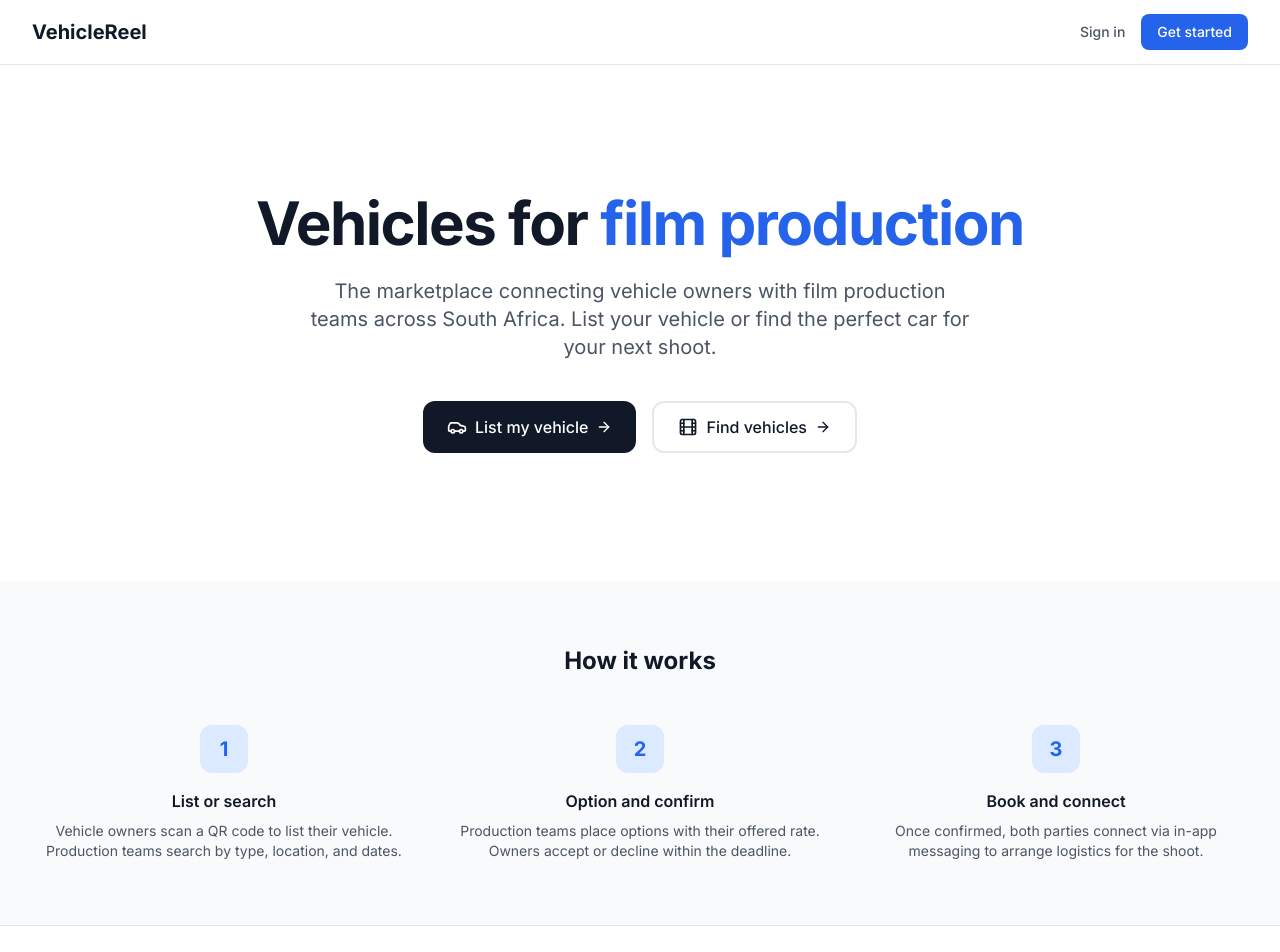
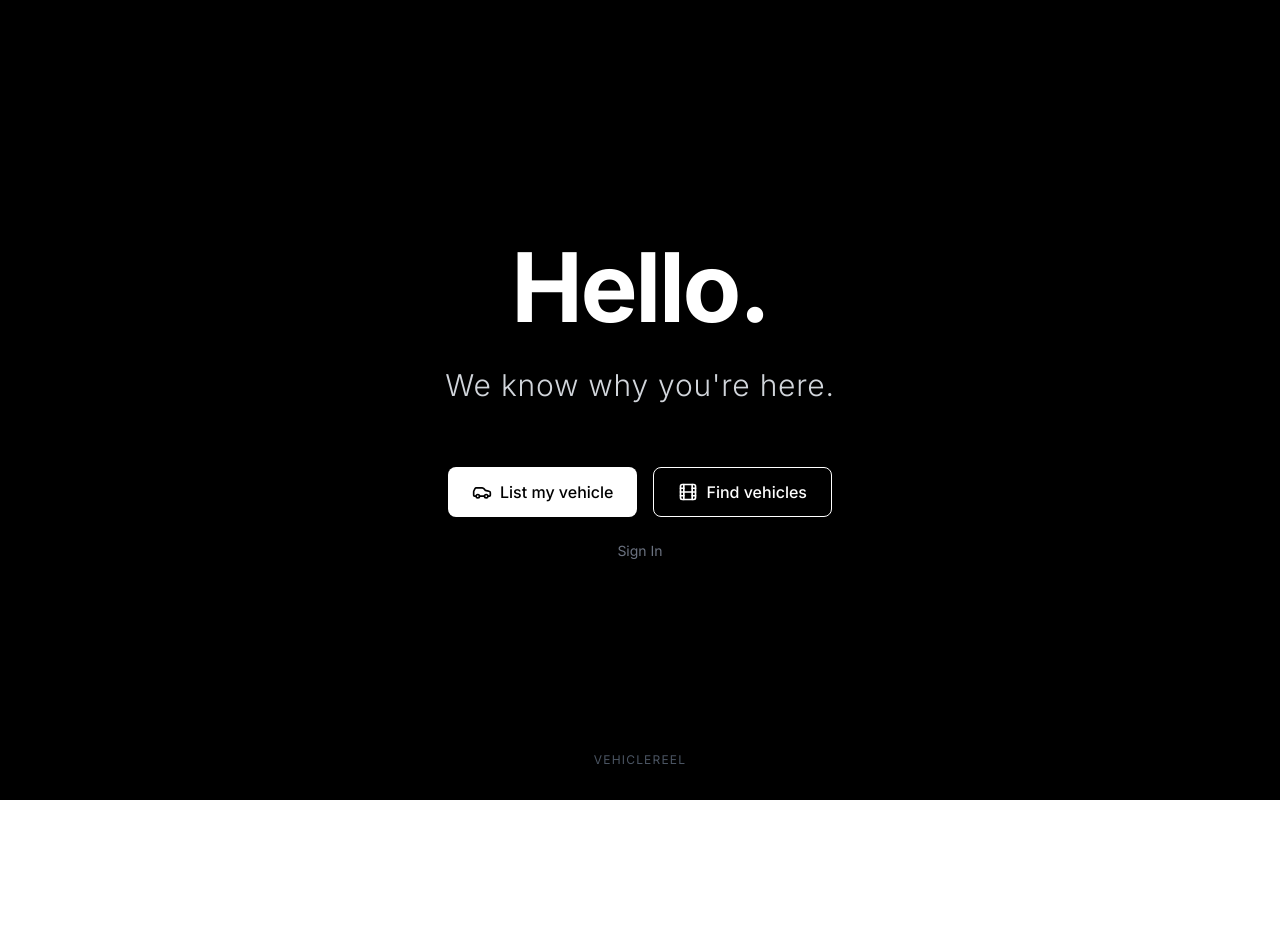
Before and after one commit to tomtownsend-tech/VehicleReel, a Next.js app: page / in a window 1280 px wide. Shown: the top 952 px of the page. After the commit the page ends 800 px from the top, so only its background shows below. Built offline with nearby package versions, Linux system fonts and the light colour scheme.

Commit message:
Replace landing page with cinematic animated intro sequence
Black background with timed fade-in: "Hello." → "We know why you're here." → CTA buttons + sign in link. Minimal, full-viewport design with VehicleReel wordmark at bottom.

Co-Authored-By: claude-flow <ruv@ruv.net>

```diff
--- a/src/app/page.tsx
+++ b/src/app/page.tsx
@@ -1,106 +1,82 @@
+'use client';
+
+import { useState, useEffect } from 'react';
 import Link from 'next/link';
-import { Car, Film, ArrowRight } from 'lucide-react';
+import { Car, Film } from 'lucide-react';
 
 export default function Home() {
+  const [showGreeting, setShowGreeting] = useState(false);
+  const [showTagline, setShowTagline] = useState(false);
+  const [showCTAs, setShowCTAs] = useState(false);
+
+  useEffect(() => {
+    const t1 = setTimeout(() => setShowGreeting(true), 100);
+    const t2 = setTimeout(() => setShowTagline(true), 1500);
+    const t3 = setTimeout(() => setShowCTAs(true), 3000);
+    return () => {
+      clearTimeout(t1);
+      clearTimeout(t2);
+      clearTimeout(t3);
+    };
+  }, []);
+
   return (
-    <div className="min-h-screen bg-white">
-      <header className="border-b border-gray-200">
-        <div className="max-w-7xl mx-auto px-4 sm:px-6 lg:px-8">
-          <div className="flex items-center justify-between h-16">
-            <span className="text-xl font-bold text-gray-900">VehicleReel</span>
-            <div className="flex items-center gap-4">
-              <Link
-                href="/login"
-                className="text-sm font-medium text-gray-600 hover:text-gray-900"
-              >
-                Sign in
-              </Link>
-              <Link
-                href="/register"
-                className="inline-flex items-center px-4 py-2 rounded-lg bg-blue-600 text-white text-sm font-medium hover:bg-blue-700 transition-colors"
-              >
-                Get started
-              </Link>
-            </div>
+    <div className="min-h-screen bg-black flex flex-col items-center justify-center px-4">
+      <div className="flex flex-col items-center gap-6 sm:gap-8">
+        <h1
+          className={`text-5xl sm:text-7xl md:text-8xl font-bold text-white tracking-tight transition-opacity duration-700 ${
+            showGreeting ? 'opacity-100' : 'opacity-0'
+          }`}
+        >
+          Hello.
+        </h1>
+
+        <p
+          className={`text-lg sm:text-2xl md:text-3xl text-gray-300 font-light tracking-wide transition-opacity duration-700 ${
+            showTagline ? 'opacity-100' : 'opacity-0'
+          }`}
+        >
+          We know why you&apos;re here.
+        </p>
+
+        <div
+          className={`flex flex-col items-center gap-4 mt-4 sm:mt-8 transition-opacity duration-700 ${
+            showCTAs ? 'opacity-100' : 'opacity-0'
+          }`}
+        >
+          <div className="flex flex-col sm:flex-row gap-3 sm:gap-4">
+            <Link
+              href="/register?role=OWNER"
+              className="inline-flex items-center justify-center gap-2 px-6 py-3 rounded-lg bg-white text-black font-medium hover:bg-gray-200 transition-colors"
+            >
+              <Car className="h-5 w-5" />
+              List my vehicle
+            </Link>
+            <Link
+              href="/register?role=PRODUCTION"
+              className="inline-flex items-center justify-center gap-2 px-6 py-3 rounded-lg border border-white text-white font-medium hover:bg-white/10 transition-colors"
+            >
+              <Film className="h-5 w-5" />
+              Find vehicles
+            </Link>
           </div>
+
+          <Link
+            href="/login"
+            className="text-sm text-gray-500 hover:text-gray-300 transition-colors mt-2"
+          >
+            Sign In
+          </Link>
         </div>
-      </header>
+      </div>
 
-      <main>
-        <section className="py-20 sm:py-32">
-          <div className="max-w-7xl mx-auto px-4 sm:px-6 lg:px-8 text-center">
-            <h1 className="text-4xl sm:text-6xl font-bold text-gray-900 tracking-tight">
-              Vehicles for
-              <span className="text-blue-600"> film production</span>
-            </h1>
-            <p className="mt-6 text-lg sm:text-xl text-gray-600 max-w-2xl mx-auto">
-              The marketplace connecting vehicle owners with film production teams across South Africa.
-              List your vehicle or find the perfect car for your next shoot.
-            </p>
-            <div className="mt-10 flex flex-col sm:flex-row gap-4 justify-center">
-              <Link
-                href="/register?role=OWNER"
-                className="inline-flex items-center justify-center gap-2 px-6 py-3 rounded-xl bg-gray-900 text-white font-medium hover:bg-gray-800 transition-colors"
-              >
-                <Car className="h-5 w-5" />
-                List my vehicle
-                <ArrowRight className="h-4 w-4" />
-              </Link>
-              <Link
-                href="/register?role=PRODUCTION"
-                className="inline-flex items-center justify-center gap-2 px-6 py-3 rounded-xl border-2 border-gray-200 text-gray-900 font-medium hover:border-gray-300 hover:bg-gray-50 transition-colors"
-              >
-                <Film className="h-5 w-5" />
-                Find vehicles
-                <ArrowRight className="h-4 w-4" />
-              </Link>
-            </div>
-          </div>
-        </section>
-
-        <section className="py-16 bg-gray-50">
-          <div className="max-w-7xl mx-auto px-4 sm:px-6 lg:px-8">
-            <h2 className="text-2xl font-bold text-gray-900 text-center mb-12">
-              How it works
-            </h2>
-            <div className="grid md:grid-cols-3 gap-8">
-              <div className="text-center">
-                <div className="w-12 h-12 bg-blue-100 rounded-xl flex items-center justify-center mx-auto mb-4">
-                  <span className="text-xl font-bold text-blue-600">1</span>
-                </div>
-                <h3 className="font-semibold text-gray-900 mb-2">List or search</h3>
-                <p className="text-gray-600 text-sm">
-                  Vehicle owners scan a QR code to list their vehicle. Production teams search by type, location, and dates.
-                </p>
-              </div>
-              <div className="text-center">
-                <div className="w-12 h-12 bg-blue-100 rounded-xl flex items-center justify-center mx-auto mb-4">
-                  <span className="text-xl font-bold text-blue-600">2</span>
-                </div>
-                <h3 className="font-semibold text-gray-900 mb-2">Option and confirm</h3>
-                <p className="text-gray-600 text-sm">
-                  Production teams place options with their offered rate. Owners accept or decline within the deadline.
-                </p>
-              </div>
-              <div className="text-center">
-                <div className="w-12 h-12 bg-blue-100 rounded-xl flex items-center justify-center mx-auto mb-4">
-                  <span className="text-xl font-bold text-blue-600">3</span>
-                </div>
-                <h3 className="font-semibold text-gray-900 mb-2">Book and connect</h3>
-                <p className="text-gray-600 text-sm">
-                  Once confirmed, both parties connect via in-app messaging to arrange logistics for the shoot.
-                </p>
-              </div>
-            </div>
-          </div>
-        </section>
-      </main>
-
-      <footer className="border-t border-gray-200 py-8">
-        <div className="max-w-7xl mx-auto px-4 sm:px-6 lg:px-8 text-center text-sm text-gray-500">
-          VehicleReel &mdash; South Africa
-        </div>
-      </footer>
+      <div
+        className={`absolute bottom-8 text-xs tracking-widest text-gray-600 uppercase transition-opacity duration-700 ${
+          showCTAs ? 'opacity-100' : 'opacity-0'
+        }`}
+      >
+        VehicleReel
+      </div>
     </div>
   );
 }
```
